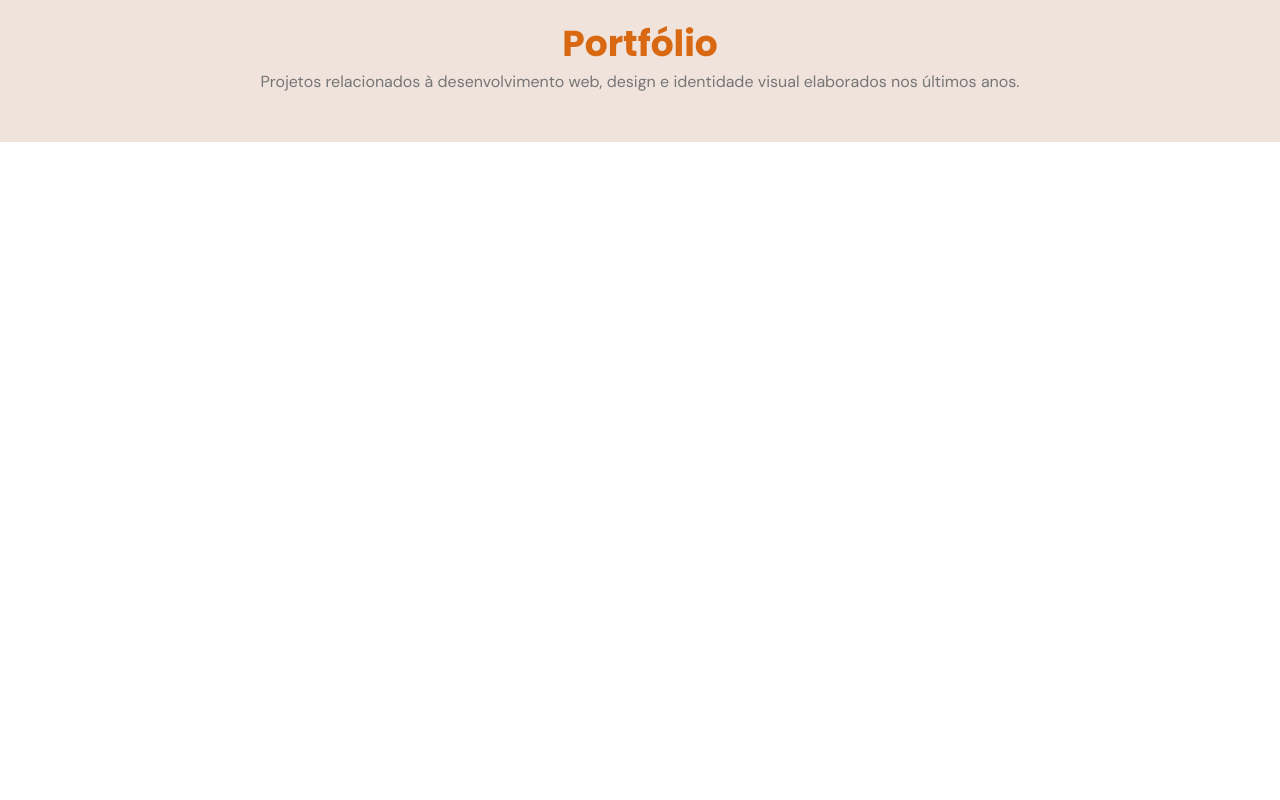
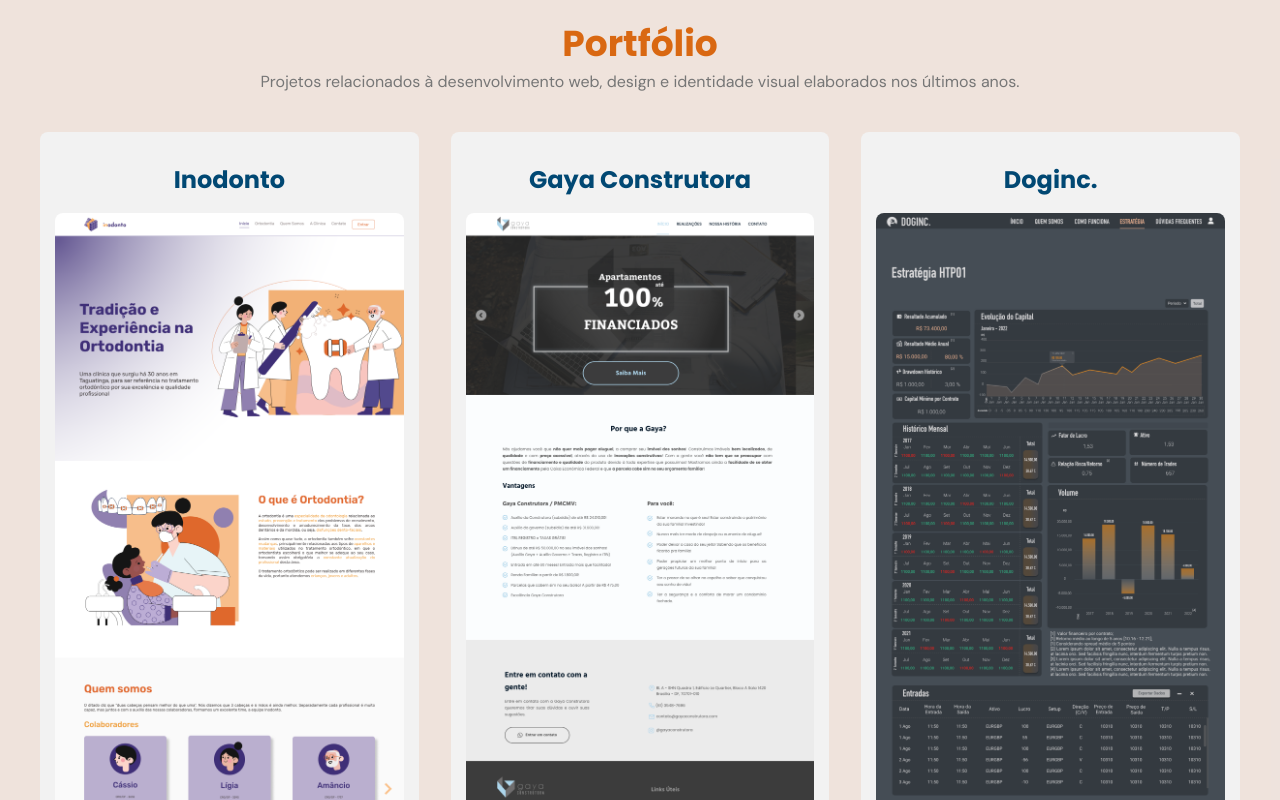
Before and after one commit to consolmagno/myWebsite, a React (Vite) app: page / in a window 1280 px wide. Shown: the part 1620-2420 px from the top of the page. Before the commit the page ends 1762 px from the top, so only its background shows below. Built offline with nearby package versions, Linux system fonts and the light colour scheme.

Commit message:
add cards

```diff
--- a/src/components/Portfolio.jsx
+++ b/src/components/Portfolio.jsx
@@ -1,11 +1,11 @@
 import styles from './Portfolio.module.css'
-// import { Card } from './Card'
-// import website_gaya from "../assets/website_gaya.png"
-// import website_inodonto from "../assets/website_inodonto.png"
-// import website_doginc from "../assets/website_doginc.png"
-// import iv_pri from "../assets/iv_pri.png"
-// import website_receita from "../assets/website_receita.png"
-// import website_roadmap from "../assets/website_roadmap.png"
+import { Card } from './Card'
+import website_gaya from "../assets/website_gaya.png"
+import website_inodonto from "../assets/website_inodonto.png"
+import website_doginc from "../assets/website_doginc.png"
+import iv_pri from "../assets/iv_pri.png"
+import website_receita from "../assets/website_receita.png"
+import website_roadmap from "../assets/website_roadmap.png"
 
 export function Portfolio(){
   return(
@@ -13,14 +13,14 @@ export function Portfolio(){
           <div className={styles.text_area_portfolio}>
           <h2>Portfólio</h2>
           <p> Projetos relacionados à desenvolvimento web, design e identidade visual elaborados nos últimos anos.</p>
-          {/* <div className={styles.cards}>
+          <div className={styles.cards}>
             <Card title='Inodonto' image={website_inodonto} tag_title='web' tag_title_2='Em desenvolvimento'  btn_link='https://www.figma.com/proto/yCI6JYyzuVsZPSzlDzFhq9/Inodonto?page-id=1828%3A87&node-id=1832-82&viewport=1000%2C361%2C0.2&scaling=min-zoom'/>
             <Card title='Gaya Construtora' image={website_gaya} tag_title='web' tag_title_2='Data: 2023' btn_link= "https://www.figma.com/proto/uP74vKKyTUAr24VJTd9bYt/Untitled?page-id=0%3A1&node-id=4-3&viewport=975%2C472%2C0.15&scaling=min-zoom&starting-point-node-id=4%3A3"/>
             <Card title='Doginc.' image={website_doginc} tag_title='Ui/Ux'tag_title_2='Data: 2021' />
             <Card title='Pri' image={iv_pri} tag_title='Identidade Visual' tag_title_2='Data:2022'/>
             <Card title='Gerenciador de Receita' image={website_receita} tag_title='web' tag_title_2='Data: 2021'/>
             <Card title='Roadmap' image={website_roadmap} tag_title='Ui/Ux'tag_title_2='Data: 2022' btn_link= "https://www.figma.com/proto/hpmJAFvQIxMZZRdiUbQn0q/Roadmap?page-id=269%3A2&node-id=269-24&viewport=634%2C466%2C0.14&scaling=min-zoom&starting-point-node-id=269%3A24"/>
-          </div> */}
+          </div>
       </div>
     </div>
   )
```
